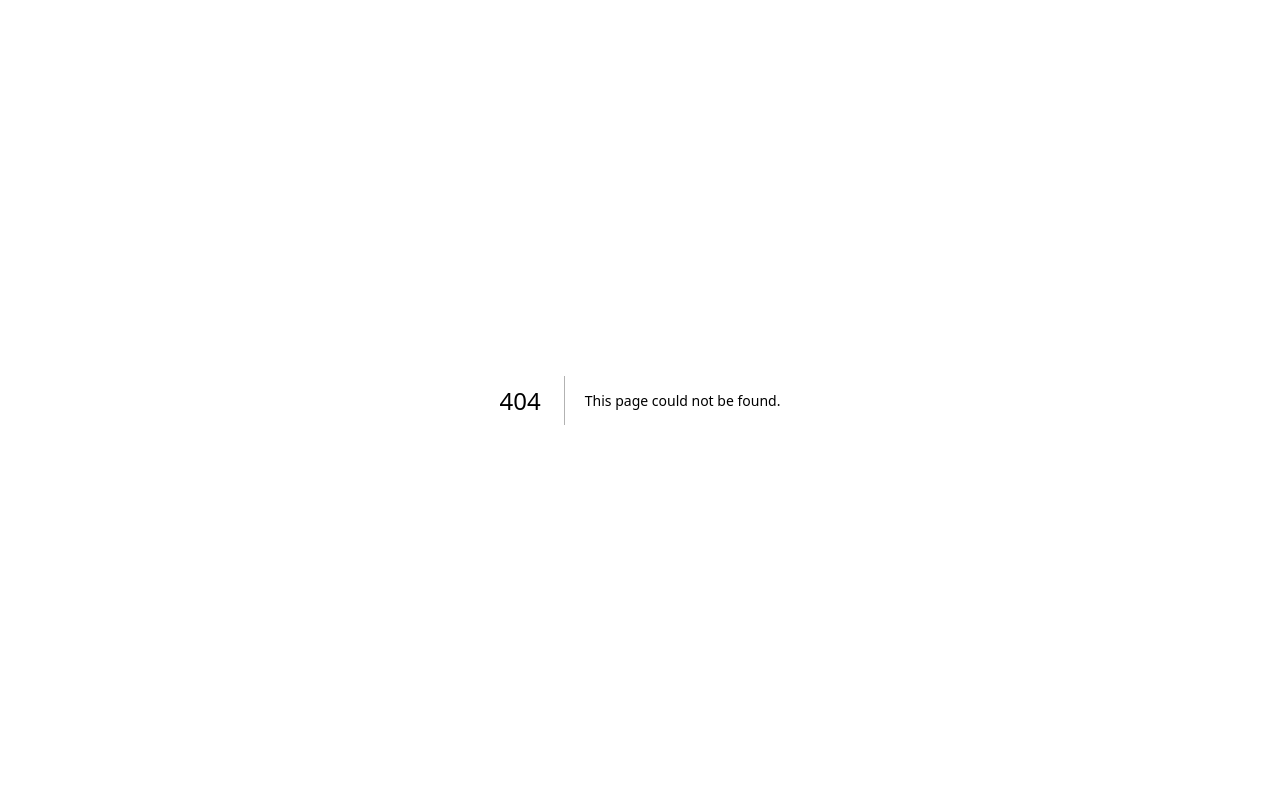
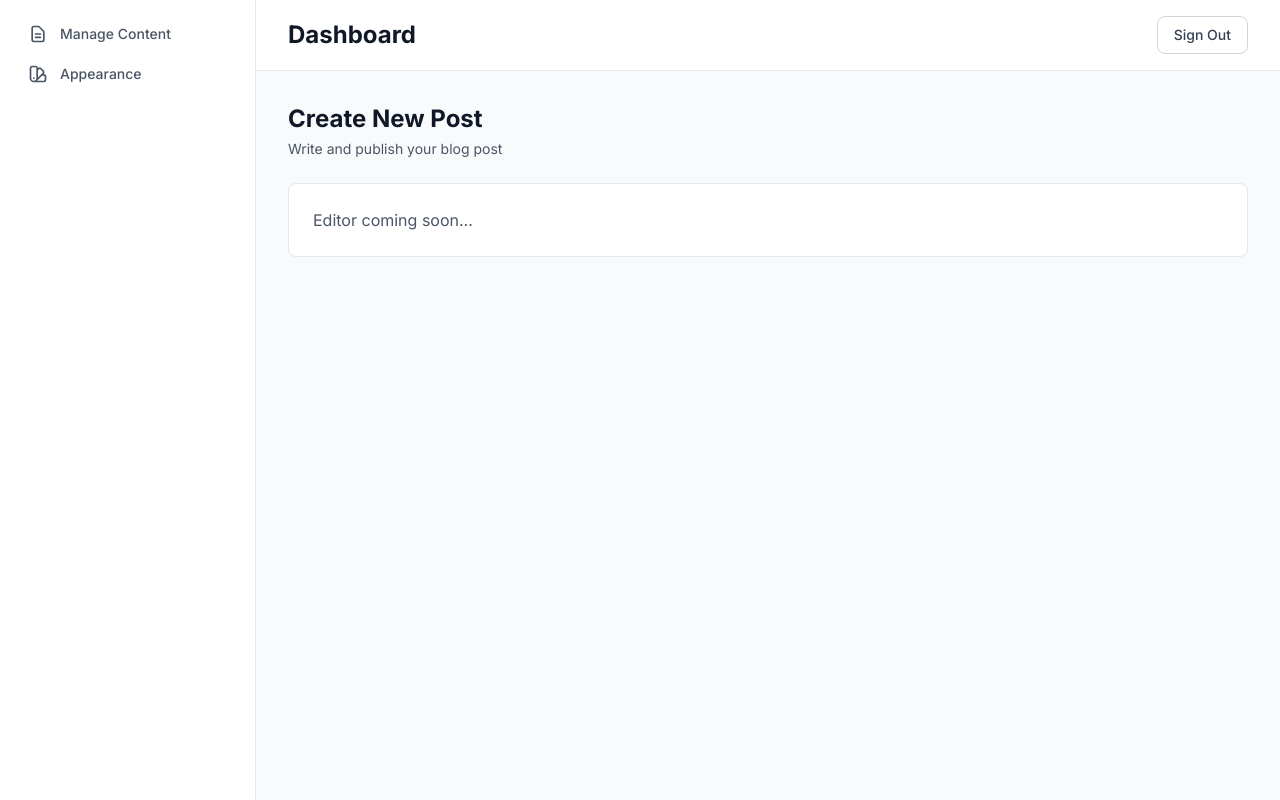
Before and after one commit to selina-kim/repoblog, a Next.js app: page /dashboard/editor in a window 1280 px wide. Before the commit this address had no page. Built offline with nearby package versions, Linux system fonts and the light colour scheme; no server answers; sample sign-in values are in the browser's storage; a web font is replaced by a local one.

Commit message:
feat: create dashboard editor route

```diff
--- a/app/components/ManageContent.tsx
+++ b/app/components/ManageContent.tsx
@@ -17,6 +17,7 @@ export function ManageContent() {
         </p>
       </div>
 
+      <div className="rounded-lg border border-gray-200 bg-white p-4">
         {isLoading && (
           <div className="flex items-center justify-center gap-2 text-gray-600">
             <Loader />
@@ -32,16 +33,13 @@ export function ManageContent() {
           </p>
         )}
 
-      {!isLoading && !error && tree.length > 0 && (
-        <div className="rounded-lg border border-gray-200 bg-white p-4">
-          <FileTree nodes={tree} />
+        {!isLoading && !error && tree.length > 0 && <FileTree nodes={tree} />}
       </div>
-      )}
 
       <div className="flex justify-end">
         <Link
           className="inline-flex items-center gap-2 rounded-lg bg-blue-600 px-4 py-2 font-medium text-white transition-colors hover:bg-blue-700"
-          href="/posts/new"
+          href="/dashboard/editor"
         >
           + Create New Post
         </Link>
--- /dev/null
+++ b/app/dashboard/editor/page.tsx
@@ -0,0 +1,25 @@
+import { auth } from "@/auth";
+import { redirect } from "next/navigation";
+
+export default async function EditorPage() {
+  const session = await auth();
+
+  if (!session?.user) {
+    redirect("/login");
+  }
+
+  return (
+    <div className="space-y-6">
+      <div>
+        <h2 className="text-2xl font-bold text-gray-900">Create New Post</h2>
+        <p className="mt-1 text-sm text-gray-600">
+          Write and publish your blog post
+        </p>
+      </div>
+
+      <div className="rounded-lg border border-gray-200 bg-white p-6">
+        <p className="text-gray-600">Editor coming soon...</p>
+      </div>
+    </div>
+  );
+}
```
Lines whose indentation alone changed are shown as unchanged.
